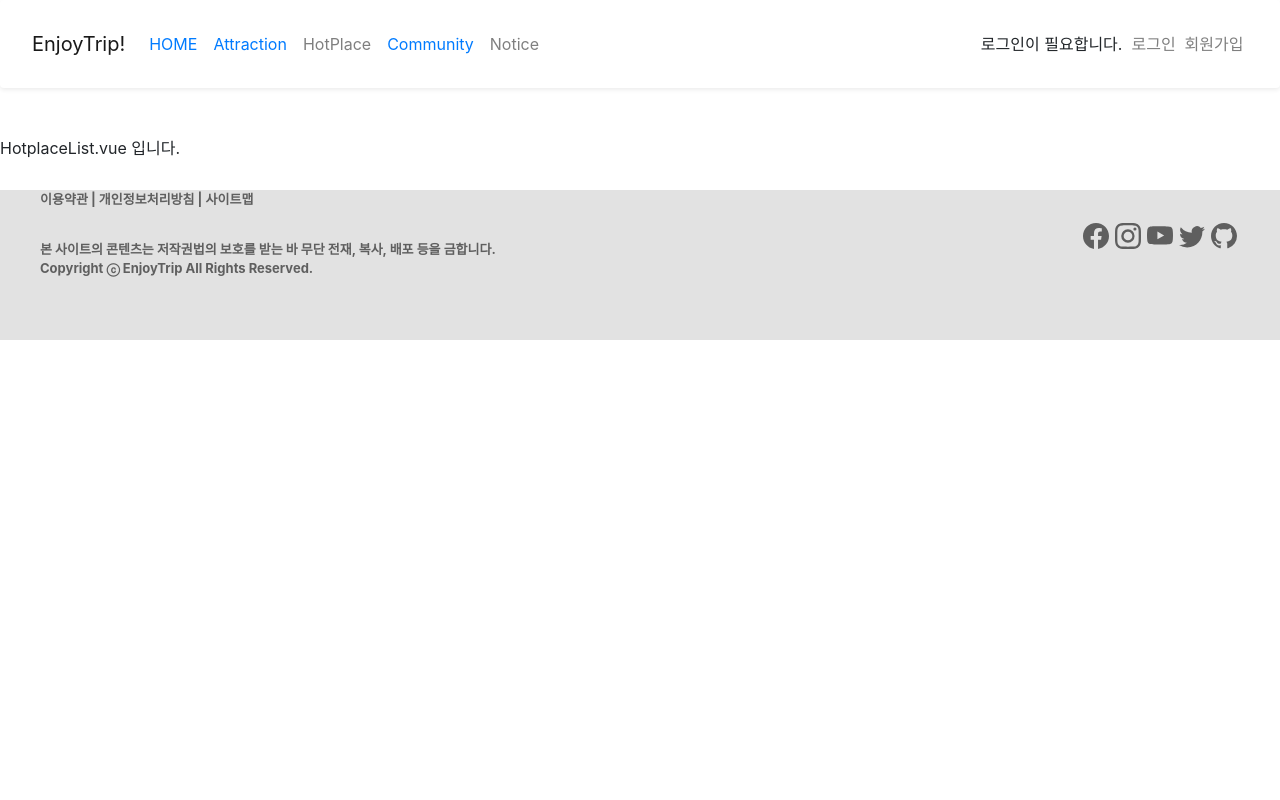
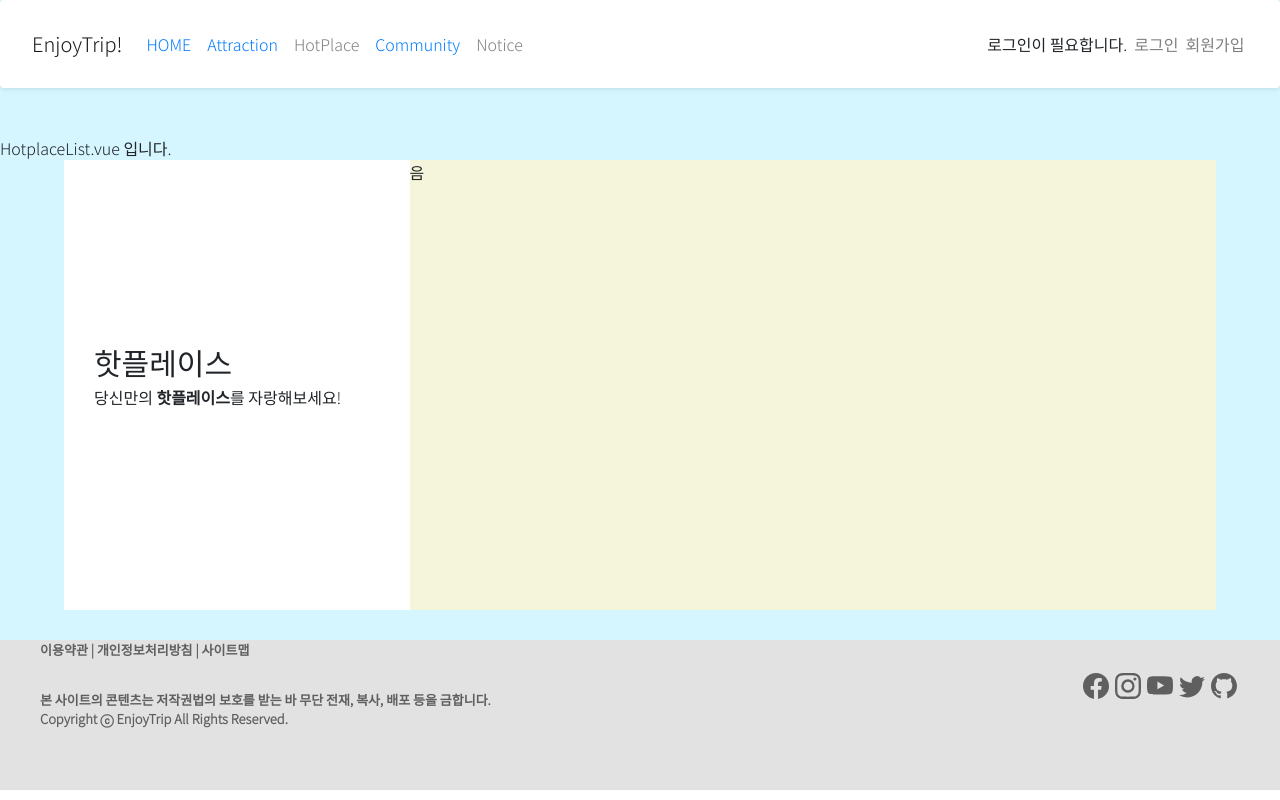
Before and after one commit to harinplz/Hadeul-i, a Vue app in the folder FE/enjoy-trip-front/: page /hotplace/list in a window 1280 px wide. Built offline with nearby package versions, Linux system fonts and the light colour scheme.

Commit message:
feat: HotplaceHeader UI 구현 뼈대 #27

```diff
--- a/FE/enjoy-trip-front/src/App.vue
+++ b/FE/enjoy-trip-front/src/App.vue
@@ -18,4 +18,12 @@ export default {
 };
 </script>
 
-<style></style>
+
+
+<style>
+  @import url('https://fonts.googleapis.com/css2?family=Noto+Sans+KR:wght@300&display=swap');
+#app {
+  background-color: #d5f5ff;
+  font-family: 'Noto Sans KR', sans-serif;
+}
+</style>
--- a/FE/enjoy-trip-front/src/components/hotplace/HotplaceList.vue
+++ b/FE/enjoy-trip-front/src/components/hotplace/HotplaceList.vue
@@ -1,10 +1,16 @@
 <template>
   <div>
     HotplaceList.vue 입니다.
+    <hotplace-header></hotplace-header>
   </div>
 </template>
 
 <script>
+export default {
+    components: {
+        "hotplace-header": () => import("@/components/hotplace/include/HotplaceHeader.vue"),
+    }
+}
 </script>
 
 <style>
--- /dev/null
+++ b/FE/enjoy-trip-front/src/components/hotplace/include/HotplaceHeader.vue
@@ -0,0 +1,40 @@
+<template>
+    <div>
+        <div id="hotplace-header" class="container-fluid header p-0">
+            <!-- <div class="row g-0 align-items-center flex-column-reverse flex-md-row"> -->
+            <div id="hotplace-desc">
+                <div class="hotplace-desc-text">
+                <div class="hotplace-desc-subject">핫플레이스</div>
+                <div>당신만의 <b>핫플레이스</b>를 자랑해보세요!</div>
+                </div>
+            </div>
+            <div id="hotplace-pic">음</div>
+            <!-- </div> -->
+        </div>
+    </div>
+</template>
+
+<style scoped>
+#hotplace-header {
+    height: 450px;
+    width: 90%;
+    margin: auto;
+}
+#hotplace-desc {
+    background-color: #ffffff;
+    height: 450px;
+    width: 30%;
+    float: left;
+}
+#hotplace-pic {
+    height: 450px;
+    background-color:beige;
+}
+.hotplace-desc-text{
+    padding-top: 180px;
+    padding-left: 30px;
+}
+.hotplace-desc-subject{
+    font-size: 30px;
+}
+</style>
```
